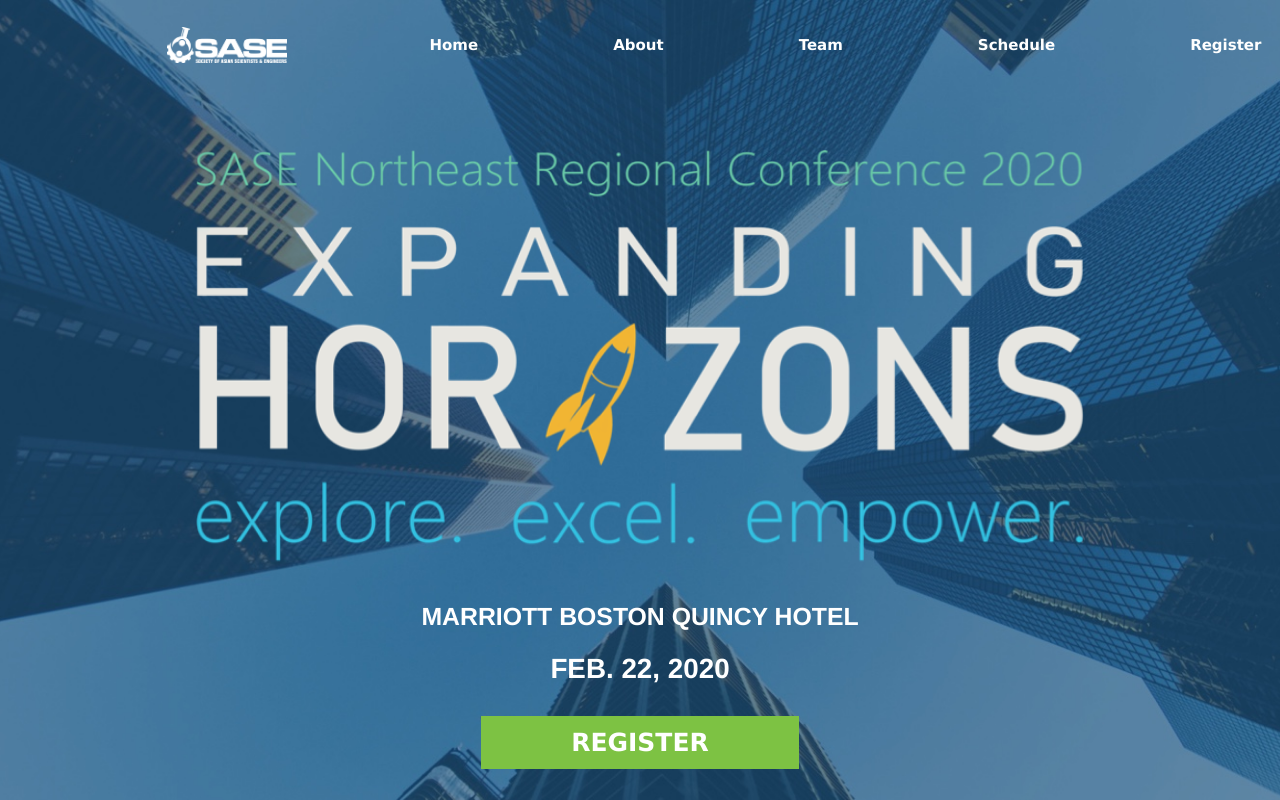
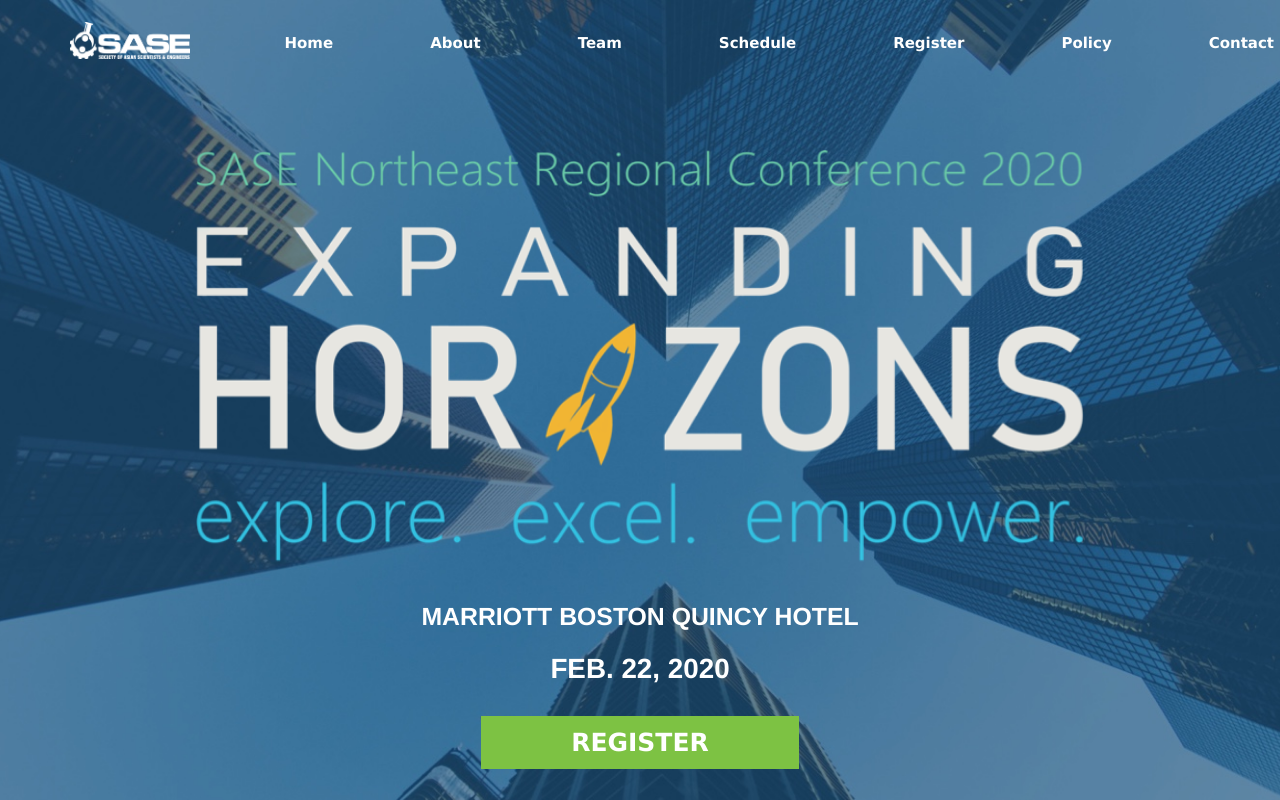
Before and after one commit to jdang4/SASE-NERC-2020-Website, a website: page public/index.html in a window 1280 px wide. Shown: the top 800 px of the page. Drawn offline with nearby package versions, Linux system fonts and the light colour scheme.

Commit message:
made navbar spacing responsive and added in link

```diff
--- a/public/index.html
+++ b/public/index.html
@@ -75,29 +75,33 @@
 <body aria-busy="true">
     <header>
         <!--Navigation Bar-->
-        <nav class="navbar navbar-expand-lg navbar-dark fixed-top scrolling-navbar navbar-no-shadow">
+        <nav class="navbar navbar-expand-xl navbar-dark bg-light fixed-top scrolling-navbar navbar-no-shadow">
             <div class="container-fluid" style="margin-top: 0px;">
                 <button class="navbar-toggler" type="button" data-toggle="collapse"
                     data-target="#navbarSupportedContent-7" aria-controls="navbarSupportedContent-7"
                     aria-expanded="false" aria-label="Toggle navigation">
                     <span class="navbar-toggler-icon"></span>
                 </button>
-                <div class="collapse navbar-collapse container-fluid" id="navbarSupportedContent-7"
-                    style="max-width: 80%;">
-                    <a class="navbar-brand nav-li-pad" href="#Home">
+                <div class="collapse navbar-collapse" id="navbarSupportedContent-7" style="max-width: 100%;">
+                    <div class="container container-width">
+                        <div class="row">
+
+                            <ul class="navbar-nav navbar-center">
+                                <li class="nav-item nav-li-pad">
+                                    <a class="nav-logo-pad" href="#Home">
                                         <img class="navLogo" src="Backgrounds/SaseLogo.png" alt="logo">
                                     </a>
-                    <ul class="navbar-nav navbar-center">
-                        <li class="nav-item nav-font-styling nav-li-pad">
+                                </li>
+                                <li class="nav-item nav-font-styling nav-li-pad v-mid">
                                     <a class="nav-link" href="#Home">Home<span class="sr-only">(current)</span></a>
                                 </li>
-                        <li class="nav-item nav-font-styling nav-li-pad">
+                                <li class="nav-item nav-font-styling nav-li-pad v-mid">
                                     <a class="nav-link" href="#About">About</a>
                                 </li>
-                        <li class="nav-item nav-font-styling nav-li-pad">
+                                <li class="nav-item nav-font-styling nav-li-pad v-mid">
                                     <a class="nav-link" href="#Team">Team</a>
                                 </li>
-                        <li class="nav-item nav-font-styling nav-li-pad">
+                                <li class="nav-item nav-font-styling nav-li-pad v-mid">
                                     <a class="nav-link" href="#Schedule">Schedule</a>
                                 </li>
                                 <!--
@@ -105,13 +109,18 @@
                             <a class="nav-link waves-effect waves-light" href="#Sponsors">Sponsors</a>
                         </li>
                         -->
-                        <li class="nav-item nav-font-styling nav-li-pad">
+                                <li class="nav-item nav-font-styling nav-li-pad v-mid">
                                     <a class="nav-link" href="#Register">Register</a>
                                 </li>
-                        <li class="nav-item nav-font-styling">
+                                <li class="nav-item nav-font-styling nav-li-pad v-mid">
                                     <a class="nav-link" href="#Policy">Policy</a>
                                 </li>
+                                <li class="nav-item nav-font-styling nav-li-pad v-mid">
+                                    <a class="nav-link" href="#Contact">Contact</a>
+                                </li>
                             </ul>
+                        </div>
+                    </div>
                 </div>
             </div>
         </nav>
@@ -515,16 +524,27 @@
                     </div>
                     <div class="row" style="margin-top: 100px;">
                         <h2 class="h2-text h2-styling h2-registration">MARRIOTT QUINCY BOSTON HOTEL</h2>
+                    </div>
+                    <div class="row">
                         <p class="pStyling policyP">
-                            Located on Massachusetts' South Shore, the hotel is just a short walk or complimentary shuttle ride away from the Quincy Adams T Station, providing direct access to downtown Boston; nearby suburbs including Weymouth and Cohasset are close by as well. It offers contemporary rooms, work desks with ergonomic chairs, high-speed Wi-Fi and deluxe bath toiletries. When you come to NERC, book your stay here!
+                            Located on Massachusetts' South Shore, the hotel is just a short walk or complimentary
+                            shuttle ride away from the Quincy Adams T Station, providing direct access to downtown
+                            Boston; nearby suburbs including Weymouth and Cohasset are close by as well. It offers
+                            contemporary rooms, work desks with ergonomic chairs, high-speed Wi-Fi and deluxe bath
+                            toiletries. When you come to NERC, book your stay <a class="contactlink" target="_blank"
+                            href="https://nam03.safelinks.protection.outlook.com/?url=https%3A%2F%2Fwww.marriott.com%2Fevents%2Fstart.mi%3Fid%3D1572448311870%26key%3DGRP&data=02%7C01%7Cjhowu%40wpi.edu%7C72c3323f354a46ae377308d75d52aea4%7C589c76f5ca1541f9884b55ec15a0672a%7C0%7C0%7C637080482017771428&sdata=Nw4JBZ5Fl1bC%2FGgt7LKFiwhqepuUz%2FLTnCprNBpwIsE%3D&reserved=0">
+                            <u>here!</u></a>
                             </br></br>
                             For GPS directions use 1200 Crown Colony Drive, Quincy MA 02169 as hotel address.
                         </p>
                     </div>
                     <div class="row" style="margin-top: 10px;">
                         <h2 class="h2-text h2-policy h2-registration">PARKING</h2>
+                    </div>
+                    <div class="row">
                         <p class="pStyling policyP">
-                            Parking is available at the hotel. For those who would like to park their vehicles on-site at the hotel, please be aware of the $13 daily fee.
+                            Parking is available at the hotel. For those who would like to park their vehicles on-site
+                            at the hotel, please be aware of the $13 daily fee.
                         </p>
                     </div>
                     <div class="row last-row"></div>
@@ -543,19 +563,27 @@
                     </div>
                     <div class="row">
                         <p class="pStyling policyP">
-                            The deadline for payment of the fully completed form is 30 days prior to the event date. Payment in full for any sponsored items contained in this 2020 Sponsorship Packet must be received no later than 30 days prior to the regional conference date. Failure to comply will result in no access to the conference events or items.
+                            The deadline for payment of the fully completed form is 30 days prior to the event date.
+                            Payment in full for any sponsored items contained in this 2020 Sponsorship Packet must be
+                            received no later than 30 days prior to the regional conference date. Failure to comply will
+                            result in no access to the conference events or items.
                         </p>
                     </div>
                     <div class="row">
                         <h2 class="h2-text h2-policy h2-margin-top-extra">SPONSOR REFUND POLICY</h2>
                         <p class="pStyling policyP">
-                            Within 30 days to event date, a NO REFUND policy will be introduced. A full invoice will be issued for all sponsored items prior to 30 days of the event date except registrations (credit card payment only).
+                            Within 30 days to event date, a NO REFUND policy will be introduced. A full invoice will be
+                            issued for all sponsored items prior to 30 days of the event date except registrations
+                            (credit card payment only).
                         </p>
                     </div>
                     <div class="row">
                         <h2 class="h2-text h2-policy h2-margin-top-extra">ATTENDEE PAYMENT AND TRANSFER</h2>
                         <p class="pStyling policyP">
-                            After individual registration and payment for the event has been completed, a NO REFUND policy will be introduced. However, those registered may transfer registration to another person by contacting <a class="contactlink" href="mailto:gr-rc@wpi.edu"><u>gr-rc@wpi.edu</u></a>.
+                            After individual registration and payment for the event has been completed, a NO REFUND
+                            policy will be introduced. However, those registered may transfer registration to another
+                            person by contacting <a class="contactlink"
+                                href="mailto:gr-rc@wpi.edu"><u>gr-rc@wpi.edu</u></a>.
                         </p>
                     </div>
                     <div class="row last-row"></div>
@@ -564,7 +592,7 @@
         </section>
         <section>
             <div class="container-fluid container-fluid-BG-styling"
-                style="background-image: url('Backgrounds/ContactBg.jpg')" id="Policy">
+                style="background-image: url('Backgrounds/ContactBg.jpg')" id="Contact">
                 <div class="container container-width">
                     <div class="row">
                         <h1 class="h1-text h1-section">CONTACT</h1>
@@ -572,7 +600,8 @@
                     <div class="row">
                         <h2 class="h2-text h2-styling h2-contact">QUESTIONS, COMMENTS, CONCERNS?</h2>
                         <p class="pStyling">
-                            If you have any of the above, please contact us at <a class="contactlink" href="mailto:gr-rc@wpi.edu"><u>gr-rc@wpi.edu</u></a>. We would love to connect with you!
+                            If you have any of the above, please contact us at <a class="contactlink"
+                                href="mailto:gr-rc@wpi.edu"><u>gr-rc@wpi.edu</u></a>. We would love to connect with you!
                         </p>
                     </div>
                     <div class="row row-social-icons">
--- a/public/styles.css
+++ b/public/styles.css
@@ -45,11 +45,20 @@
   .nav-font-styling {
     font-weight: 300 !important;
     font-size: 20px !important;
+    padding-top: 0px !important;
   }
 }
 
 .nav-li-pad{
-  padding-right: 120px;
+  padding-right: calc(2.5vw + 50px);
+}
+
+.v-mid {
+  padding-top: 12.5px;
+}
+
+.nav-logo-pad {
+  padding-right: 5px;
 }
 
 .nav-font-styling {
```
Lines whose indentation alone changed are shown as unchanged.
